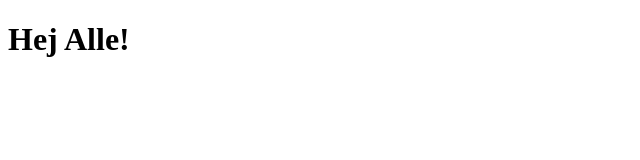
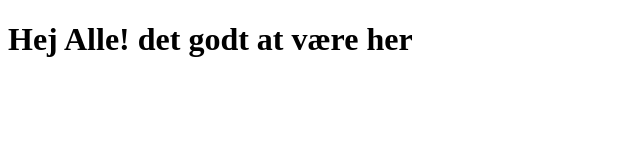
Before and after one commit to Istan123/coursera-test, a plain HTML site: page site/index.html in a window 1280 px wide. Shown: the whole page, without its empty margins (0-640 px from the left). Drawn offline with Linux system fonts and the light colour scheme.

Commit message:
Small addition to our page content.

```diff
--- a/site/index.html
+++ b/site/index.html
@@ -4,6 +4,6 @@
 	<title>Hej Alle!</title>
 </head>
 <body>
-<h1>Hej Alle!</h1>
+<h1>Hej Alle! det godt at være her</h1>
 </body>
 </html>
```
